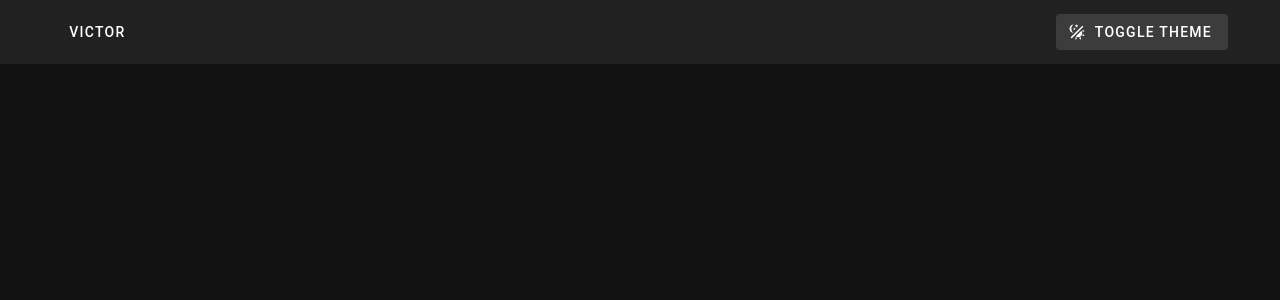
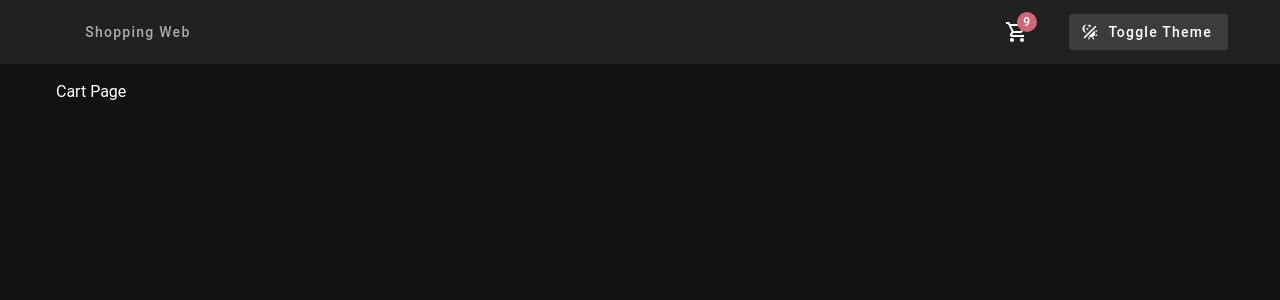
Before and after one commit to vicventum/nuxt3-testing-library, a Nuxt app: page /cart in a window 1280 px wide. Before the commit this address had no page. Shown: the top 300 px of the page. Built offline with nearby package versions, Linux system fonts and the light colour scheme; a web font is replaced by a local one.

Commit message:
Termina diseño del Header

```diff
--- a/app.vue
+++ b/app.vue
@@ -1,7 +1,7 @@
 <template>
-  <v-layout>
+  <v-layout id="inspire">
     <v-main>
-      <NavBar/>
+      <Header/>
       <router-view/>
     </v-main>
   </v-layout>
--- /dev/null
+++ b/components/Header.vue
@@ -0,0 +1,44 @@
+<script setup>
+import { useTheme } from 'vuetify'
+
+const theme = useTheme()
+
+// Cambia el color del tema activo
+function toggleTheme() {
+  theme.global.name.value = theme.global.current.value.dark ? 'light' : 'dark'
+}
+</script>
+
+<template>
+	<div>
+		<v-app-bar class="px-12" color="black-lighten-1" flat>
+			<!-- <v-app-bar-title @click="navigateTo('/')"> -->
+			<v-app-bar-title>
+        <v-btn to="/" variant="plain" class="text-none">
+          Shopping Web
+        </v-btn>
+      </v-app-bar-title>
+
+      <v-spacer/>
+
+      <v-btn class="" stacked>
+        <v-badge :content="9" color="error">
+          <v-icon icon="$cartOutline" />
+        </v-badge>
+      </v-btn>
+
+      <v-btn
+        class="ml-4 text-none"
+        variant="tonal"
+        prepend-icon="$themeLightDark"
+        @click="toggleTheme"
+      >
+        Toggle Theme
+      </v-btn>
+    </v-app-bar>
+	</div>
+</template>
+
+<style lang="scss" scoped>
+
+</style>
--- /dev/null
+++ b/pages/cart.vue
@@ -0,0 +1,13 @@
+<script lang="ts" setup>
+
+</script>
+
+<template>
+  <v-container id="cart">
+		Cart Page
+	</v-container>
+</template>
+
+<style>
+
+</style>
--- a/pages/index.vue
+++ b/pages/index.vue
@@ -3,7 +3,7 @@
 </script>
 
 <template>
-	<v-container id="home" class="my-4 px-0" fluid>
+	<v-container id="home">
 		pito
 	</v-container>
 </template>
--- a/plugins/vuetify.js
+++ b/plugins/vuetify.js
@@ -1,6 +1,7 @@
+// import 'vuetify/styles'
 import { createVuetify, } from 'vuetify'
 import { aliases, mdi } from 'vuetify/iconsets/mdi-svg'
-import { mdiThemeLightDark } from '@mdi/js'
+import { mdiThemeLightDark, mdiCartOutline } from '@mdi/js'
 // import { md1 } from 'vuetify/blueprints'
 // import { VDataTable } from 'vuetify/labs/VDataTable'
 
@@ -18,6 +19,18 @@ export default defineNuxtPlugin(nuxtApp => {
 	const vuetify = createVuetify({
 		// your config will come here
 		ssr: true,
+		icons: {
+			defaultSet: 'mdi',
+			// aliases,
+			aliases: {
+				...aliases,
+				themeLightDark: mdiThemeLightDark,
+				cartOutline: mdiCartOutline,
+			},
+			sets: {
+				mdi,
+			},
+		},
 		// Cambia la versión de Material Design
 		// blueprint: md1,
 		defaults: {
@@ -50,17 +63,6 @@ export default defineNuxtPlugin(nuxtApp => {
 		// components: {
 		// 	VDataTable
 		// }
-		icons: {
-			defaultSet: 'mdi',
-			// aliases,
-			aliases: {
-				...aliases,
-				themeLightDark: mdiThemeLightDark,
-			},
-			sets: {
-				mdi,
-			},
-		},
 	})
 	nuxtApp.vueApp.use(vuetify)
 })
```
